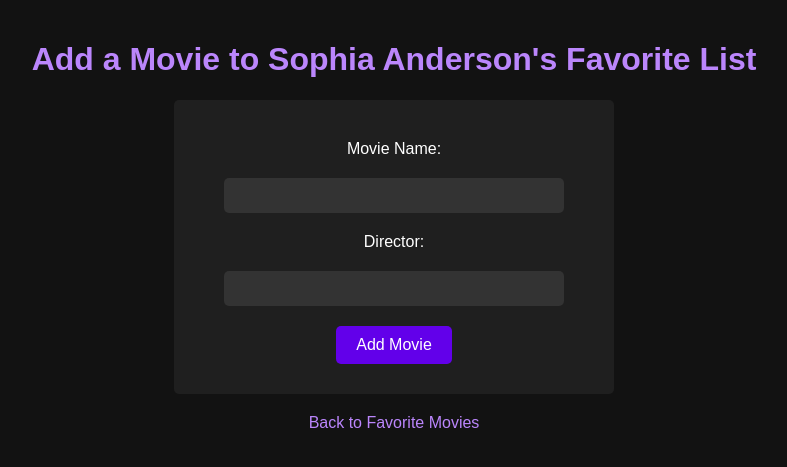
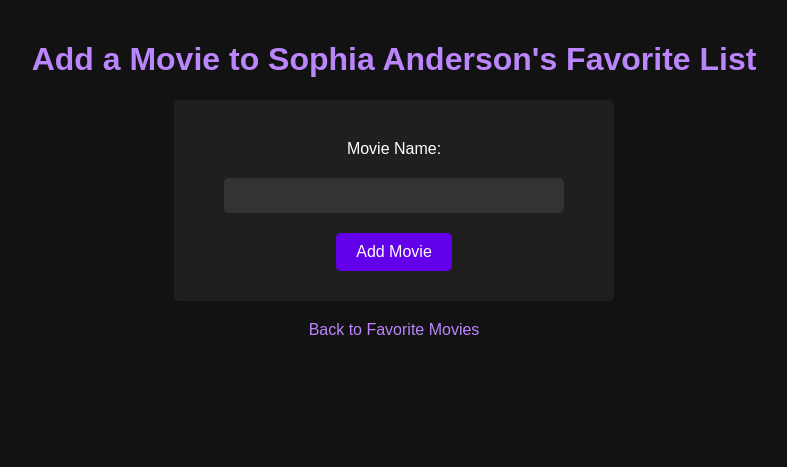
Before and after one commit to HoangHieuDang/moviweb_app, a Flask app: page /users/1/add_movie in a window 1280 px wide. Shown: the top 467 px of the page, without its empty margins (246-1033 px from the left). Run offline with Flask 3, Linux system fonts and the light colour scheme.

Commit message:
adding the button to add new user on the index.html page and the users.html, users now only have to add the movie's name to add a movie into an user's favourite list, a onsubmit confirmation window will pop up to ask user to confirm a deletion of a movie on the favorite list

```diff
--- a/app.py
+++ b/app.py
@@ -78,11 +78,12 @@ def add_movie_to_user(user_id):
     if request.method == 'POST':
         user = data_manager.get_user_by_id(user_id)
         movie_name = request.form.get('movie_name')
-        director = request.form.get('director')
+        #director = request.form.get('director')
         year = None
         rating = None
         # fetching movie details from OMDB database
-        if movie_name and director:
+
+        if movie_name:
             url_get_movie_by_title_omdb = f"https://www.omdbapi.com/?apikey={OMDB_API_KEY}&t={movie_name}"
             try:
                 response = requests.get(url_get_movie_by_title_omdb, timeout=2.50)
@@ -97,10 +98,11 @@ def add_movie_to_user(user_id):
                     director_omdb = response_json['Director'].lower()
                 # if the input director matches the director from OMDB, get year and rating details
                 # from OMDB to complete the movie info
-                if director.lower() == director_omdb:
+
+                if director_omdb:
                     year = response.json()['Year']
                     rating = response.json()['imdbRating']
-                    print(movie_name, director, year, rating)
+                    print(movie_name, director_omdb, year, rating)
                 else:
                     return render_template("error_msg.html",
                                            error_msg="can not find the movie title from the given director in OMDB database"),404
@@ -110,12 +112,12 @@ def add_movie_to_user(user_id):
         # but with conflicting information (unmatched year or rating)
         use_existing_movie = request.form.get('use_existing_movie')
         existing_movie_id = request.form.get('movie_id')
-        if movie_name and year and rating and director:
+        if movie_name and year and rating and director_omdb:
             input_movie = {
                 f"{movie_name}": {
                     "year": f"{year}",
                     "rating": f"{rating}",
-                    "director": f"{director}"
+                    "director": f"{director_omdb}"
                 }
             }
             # Check if the movie already existed in the sqlite database
@@ -136,7 +138,7 @@ def add_movie_to_user(user_id):
                 print("movies:", movies, type(movies))
                 for movie, details in movies.items():
                     # if the user input movie_name and director match the movie's name and director from the database
-                    if movie_name == movie and director == details['director']:
+                    if movie_name == movie and director_omdb == details['director']:
                         input_movie_id = details['id']
                 # check if input_movie_id receives a meaningful value from the extraction instead of the init value 0
                 if input_movie_id != 0:
--- a/templates/add_movie_to_user.html
+++ b/templates/add_movie_to_user.html
@@ -33,10 +33,6 @@
         <form action="{{ url_for('add_movie_to_user', user_id=user['id']) }}" method="POST">
             <label for="movie_name">Movie Name:</label>
             <input type="text" id="movie_name" name="movie_name" required>
-
-            <label for="director">Director:</label>
-            <input type="text" id="director" name="director" required>
-
             <button type="submit">Add Movie</button>
         </form>
     {% endif %}
--- a/templates/users.html
+++ b/templates/users.html
@@ -9,10 +9,14 @@
 <body>
     <h1>Welcome to MovieWeb App!</h1>
     <h2>Users</h2>
+    <a href="{{ url_for('add_user') }}">
+        <button type="button">Add an user</button>
+    </a>
     <ul>
         {% for user in users %}
             <li><a href="{{ url_for('get_user_movies', user_id=user['id']) }}">{{ user["name"] }}</a></li>
         {% endfor %}
     </ul>
+
 </body>
 </html>
```
Also changed, not shown: templates/index.html (+7 -0 lines), templates/user_movies.html (+5 -2 lines), datamanager/movie_sql_db.sqlite, 1 other file.
